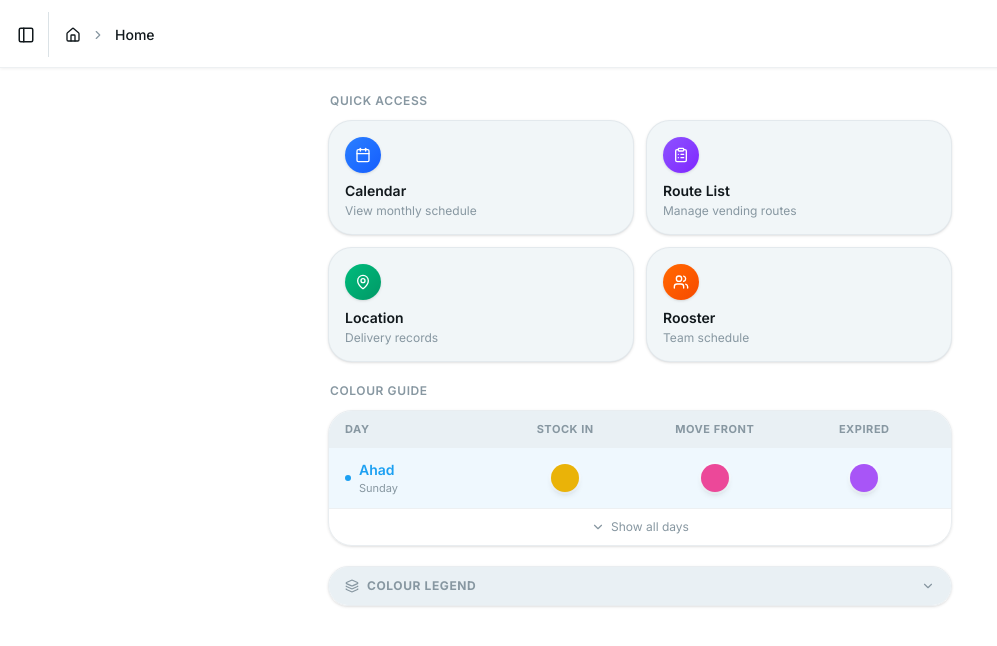
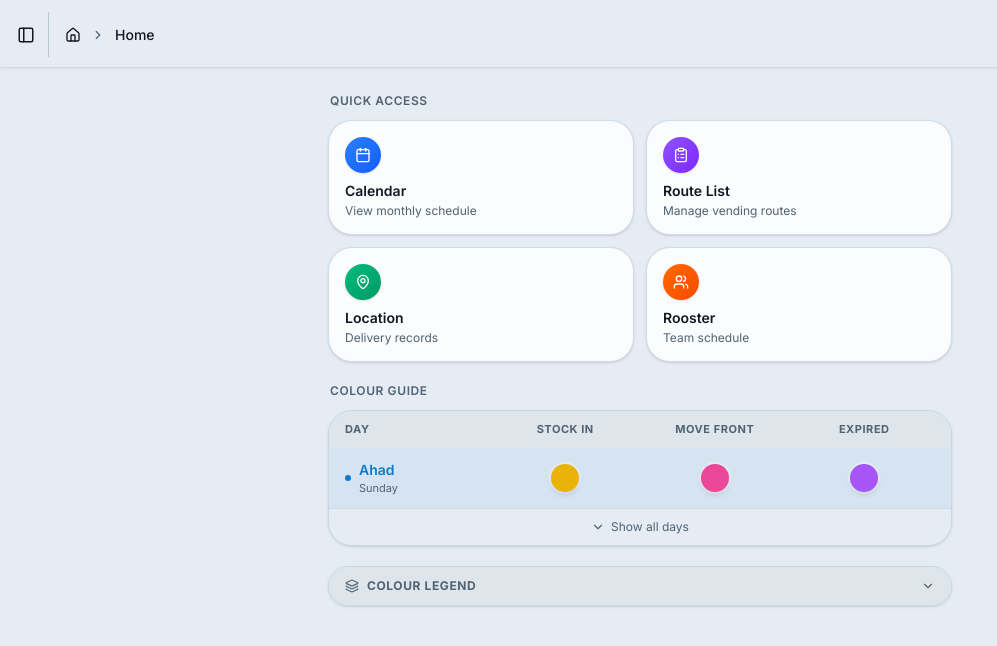
Before and after one commit to Hagoromo97/Tjumpiuny, a React (Vite) app: page / in a window 1280 px wide. Shown: the top 646 px of the page, without its empty margins (0-997 px from the left). Built offline with nearby package versions, Linux system fonts and the light colour scheme.

Commit message:
improve default light/dark theme color balance

```diff
--- a/src/index.css
+++ b/src/index.css
@@ -290,25 +290,25 @@ body {
 
 :root {
     --radius: 1rem;
-    --background: hsl(0 0% 100%);
-    --foreground: hsl(202 24% 9%);
-    --card: hsl(202 33% 96%);
-    --card-foreground: hsl(202 24% 9%);
-    --card-border: hsl(202 18% 88%);
+    --background: hsl(214 40% 93%);
+    --foreground: hsl(214 32% 10%);
+    --card: hsl(210 38% 99%);
+    --card-foreground: hsl(214 32% 10%);
+    --card-border: hsl(206 32% 73%);
     --popover: hsl(0 0% 100%);
-    --popover-foreground: hsl(202 24% 9%);
-    --primary: hsl(203 89% 53%);
+    --popover-foreground: hsl(214 32% 10%);
+    --primary: hsl(205 90% 42%);
     --primary-foreground: hsl(0 0% 100%);
-    --secondary: hsl(202 33% 91%);
-    --secondary-foreground: hsl(202 24% 9%);
-    --muted: hsl(202 33% 91%);
-    --muted-foreground: hsl(202 12% 58%);
-    --accent: hsl(202 33% 91%);
-    --accent-foreground: hsl(202 24% 9%);
+    --secondary: hsl(206 28% 87%);
+    --secondary-foreground: hsl(214 32% 10%);
+    --muted: hsl(206 26% 89%);
+    --muted-foreground: hsl(206 18% 38%);
+    --accent: hsl(206 28% 87%);
+    --accent-foreground: hsl(214 32% 10%);
     --destructive: hsl(0 72% 51%);
-    --border: hsl(202 18% 88%);
-    --input: hsl(202 18% 88%);
-    --ring: hsl(203 89% 53%);
+    --border: hsl(206 26% 78%);
+    --input: hsl(206 26% 78%);
+    --ring: hsl(205 90% 42%);
     --chart-1: oklch(0.646 0.222 41.116);
     --chart-2: oklch(0.6 0.118 184.704);
     --chart-3: oklch(0.398 0.07 227.392);
@@ -317,36 +317,36 @@ body {
     --button-outline: rgba(0, 0, 0, 0.1);
     --elevate-1: rgba(0, 0, 0, 0.03);
     --elevate-2: rgba(0, 0, 0, 0.08);
-    --sidebar: hsl(202 33% 94%);
-    --sidebar-foreground: hsl(202 24% 20%);
-    --sidebar-primary: hsl(203 89% 53%);
+    --sidebar: hsl(214 36% 90%);
+    --sidebar-foreground: hsl(214 28% 15%);
+    --sidebar-primary: hsl(205 90% 42%);
     --sidebar-primary-foreground: hsl(0 0% 100%);
-    --sidebar-accent: hsl(202 33% 89%);
-    --sidebar-accent-foreground: hsl(202 24% 9%);
-    --sidebar-border: hsl(202 18% 88%);
-    --sidebar-ring: hsl(203 89% 53%);
+    --sidebar-accent: hsl(206 26% 84%);
+    --sidebar-accent-foreground: hsl(214 28% 10%);
+    --sidebar-border: hsl(206 26% 76%);
+    --sidebar-ring: hsl(205 90% 42%);
 }
 
 .dark {
-    --background: hsl(202 19% 8%);
-    --foreground: hsl(202 33% 96%);
-    --card: hsl(202 19% 12%);
-    --card-foreground: hsl(202 33% 96%);
-    --card-border: hsl(202 14% 20%);
-    --popover: hsl(202 19% 12%);
-    --popover-foreground: hsl(202 33% 96%);
-    --primary: hsl(203 89% 53%);
+    --background: hsl(220 26% 7%);
+    --foreground: hsl(210 30% 93%);
+    --card: hsl(220 24% 12%);
+    --card-foreground: hsl(210 30% 93%);
+    --card-border: hsl(220 18% 22%);
+    --popover: hsl(220 24% 12%);
+    --popover-foreground: hsl(210 30% 93%);
+    --primary: hsl(203 88% 56%);
     --primary-foreground: hsl(0 0% 100%);
-    --secondary: hsl(202 14% 18%);
-    --secondary-foreground: hsl(202 33% 96%);
-    --muted: hsl(202 14% 16%);
-    --muted-foreground: hsl(202 12% 72%);
-    --accent: hsl(202 14% 18%);
-    --accent-foreground: hsl(202 33% 96%);
+    --secondary: hsl(220 18% 18%);
+    --secondary-foreground: hsl(210 30% 93%);
+    --muted: hsl(220 18% 16%);
+    --muted-foreground: hsl(210 16% 64%);
+    --accent: hsl(220 18% 18%);
+    --accent-foreground: hsl(210 30% 93%);
     --destructive: hsl(0 72% 51%);
-    --border: hsl(202 14% 18%);
-    --input: hsl(202 14% 18%);
-    --ring: hsl(203 89% 53%);
+    --border: hsl(220 18% 21%);
+    --input: hsl(220 18% 19%);
+    --ring: hsl(203 88% 56%);
     --chart-1: oklch(0.488 0.243 264.376);
     --chart-2: oklch(0.696 0.17 162.48);
     --chart-3: oklch(0.769 0.188 70.08);
@@ -355,14 +355,14 @@ body {
     --button-outline: rgba(255, 255, 255, 0.1);
     --elevate-1: rgba(255, 255, 255, 0.04);
     --elevate-2: rgba(255, 255, 255, 0.09);
-    --sidebar: hsl(202 19% 10%);
-    --sidebar-foreground: hsl(202 33% 90%);
-    --sidebar-primary: hsl(203 89% 53%);
+    --sidebar: hsl(220 26% 9%);
+    --sidebar-foreground: hsl(210 26% 88%);
+    --sidebar-primary: hsl(203 88% 56%);
     --sidebar-primary-foreground: hsl(0 0% 100%);
-    --sidebar-accent: hsl(202 14% 15%);
-    --sidebar-accent-foreground: hsl(202 33% 90%);
-    --sidebar-border: hsl(202 14% 18%);
-    --sidebar-ring: hsl(203 89% 53%);
+    --sidebar-accent: hsl(220 18% 15%);
+    --sidebar-accent-foreground: hsl(210 26% 88%);
+    --sidebar-border: hsl(220 18% 19%);
+    --sidebar-ring: hsl(203 88% 56%);
 }
 
 /* ── Bubblegum Theme ────────────────────────────────────────── */
```
